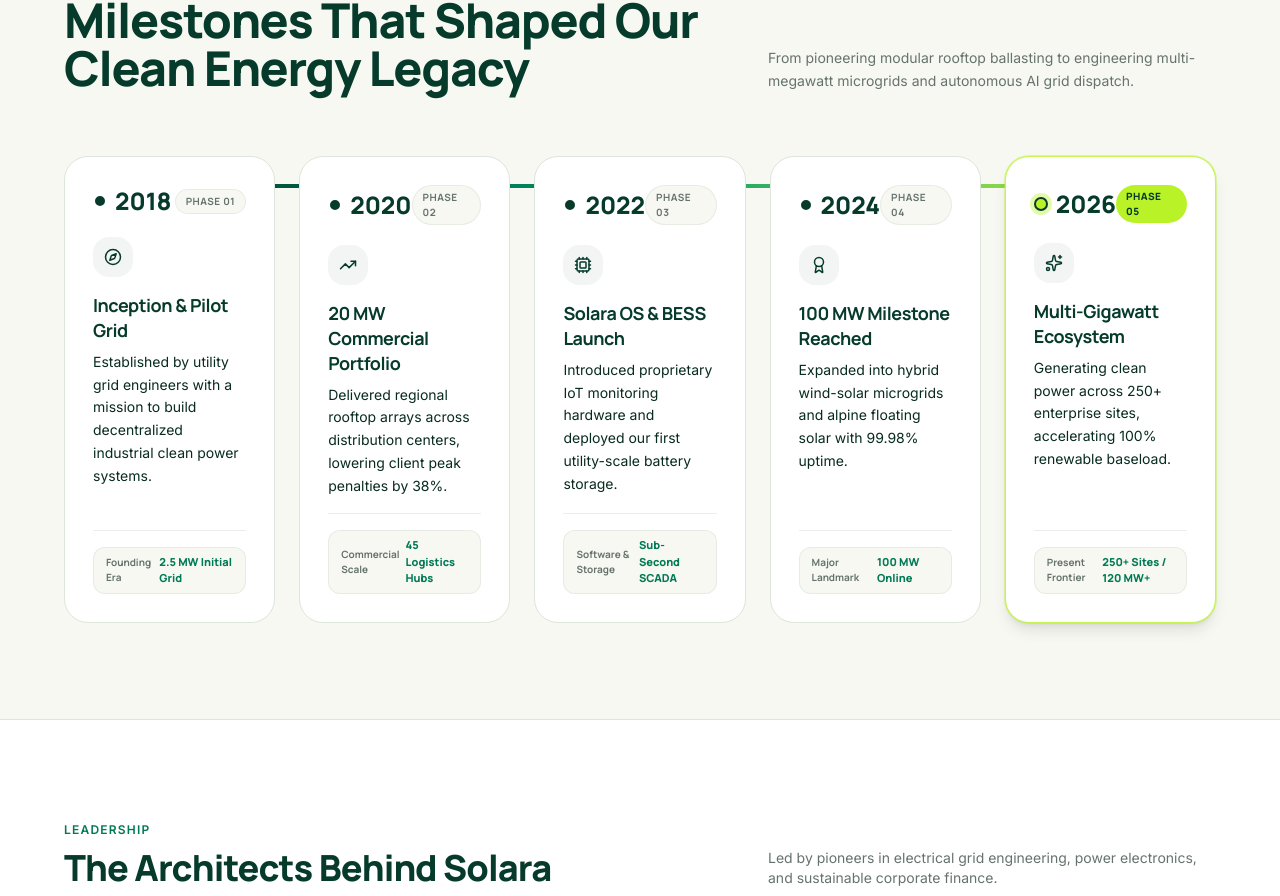
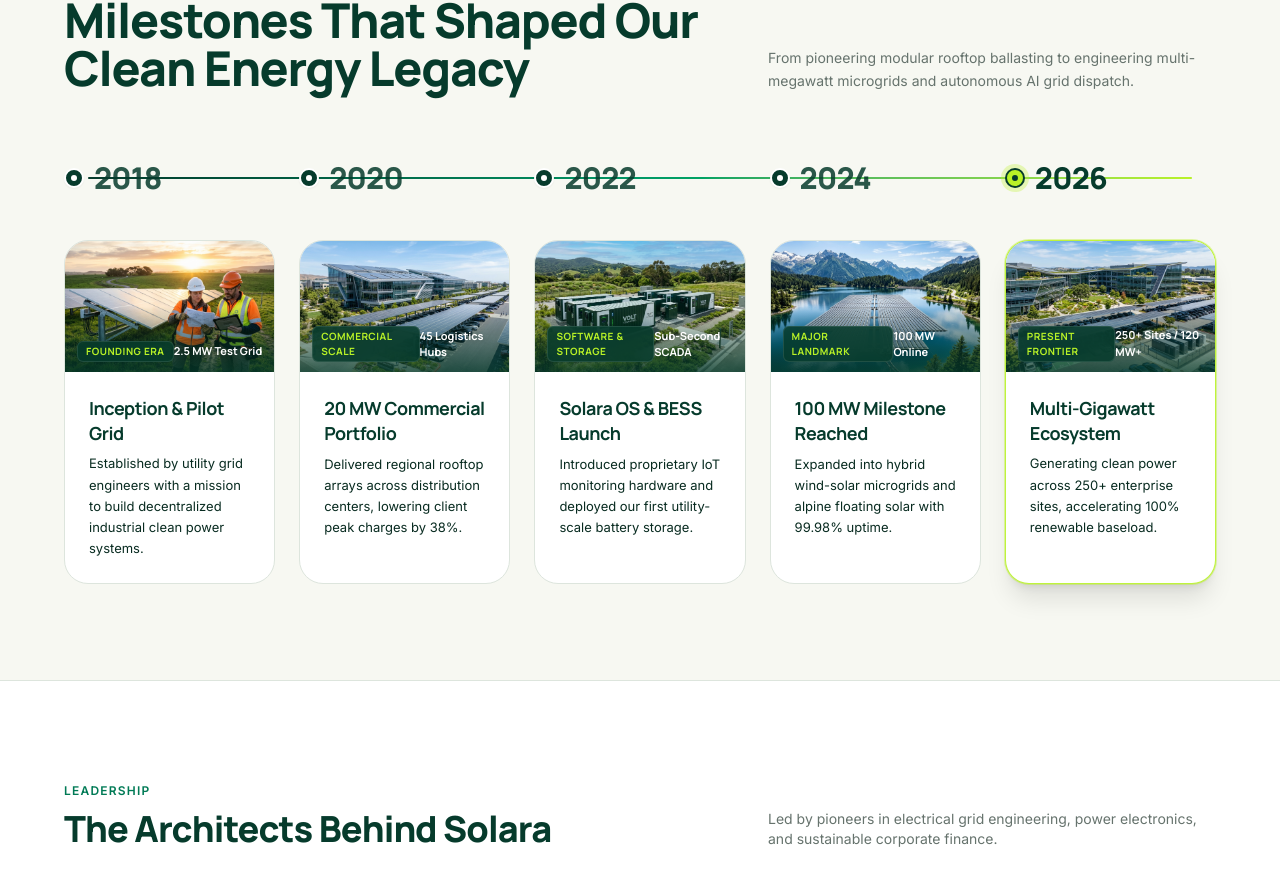
Before and after one commit to devanhaidar/solara-project, a Next.js app: page /about in a window 1280 px wide. Shown: the part 2552-3448 px from the top of the page. Built offline with nearby package versions, Linux system fonts and the light colour scheme.

Commit message:
style: position milestone line above cards, remove icons and phases, add custom supporting imagery

```diff
--- a/src/app/about/page.tsx
+++ b/src/app/about/page.tsx
@@ -62,45 +62,40 @@
 const timeline = [
   {
     year: "2018",
-    phase: "Phase 01",
     tag: "Founding Era",
-    icon: Compass,
+    image: "/images/milestone-2018-pilot.jpg",
     title: "Inception & Pilot Grid",
-    metric: "2.5 MW Initial Grid",
+    metric: "2.5 MW Test Grid",
     desc: "Established by utility grid engineers with a mission to build decentralized industrial clean power systems.",
   },
   {
     year: "2020",
-    phase: "Phase 02",
     tag: "Commercial Scale",
-    icon: TrendingUp,
+    image: "/images/project-nexus-solar.jpg",
     title: "20 MW Commercial Portfolio",
     metric: "45 Logistics Hubs",
-    desc: "Delivered regional rooftop arrays across distribution centers, lowering client peak penalties by 38%.",
+    desc: "Delivered regional rooftop arrays across distribution centers, lowering client peak charges by 38%.",
   },
   {
     year: "2022",
-    phase: "Phase 03",
     tag: "Software & Storage",
-    icon: Cpu,
+    image: "/images/solutions-storage.jpg",
     title: "Solara OS & BESS Launch",
     metric: "Sub-Second SCADA",
     desc: "Introduced proprietary IoT monitoring hardware and deployed our first utility-scale battery storage.",
   },
   {
     year: "2024",
-    phase: "Phase 04",
     tag: "Major Landmark",
-    icon: Award,
+    image: "/images/project-floating-solar.jpg",
     title: "100 MW Milestone Reached",
     metric: "100 MW Online",
     desc: "Expanded into hybrid wind-solar microgrids and alpine floating solar with 99.98% uptime.",
   },
   {
     year: "2026",
-    phase: "Phase 05",
     tag: "Present Frontier",
-    icon: Sparkles,
+    image: "/images/project-urban-microgrid.jpg",
     title: "Multi-Gigawatt Ecosystem",
     metric: "250+ Sites / 120 MW+",
     desc: "Generating clean power across 250+ enterprise sites, accelerating 100% renewable baseload.",
@@ -304,80 +299,84 @@
               </p>
             </div>
 
-            {/* Horizontal Timeline Track & Cards Grid */}
-            <div className="relative">
-              {/* Continuous Connected Progress Track Bar (Desktop) */}
-              <div className="hidden lg:block absolute top-7 left-12 right-12 h-1 bg-border-soft z-0">
+            {/* 1. Milestone Progress Track Line & Year Nodes ABOVE the Cards */}
+            <div className="relative mb-8 sm:mb-10">
+              {/* Continuous horizontal connecting line across all 5 milestones */}
+              <div className="hidden lg:block absolute top-1/2 -translate-y-1/2 left-6 right-6 h-[2px] bg-border-soft z-0">
                 <div className="h-full bg-gradient-to-r from-forest via-emerald-600 to-lime w-full rounded-full" />
               </div>
 
-              {/* 5-Column Horizontal Cards */}
-              <div className="grid grid-cols-1 md:grid-cols-2 lg:grid-cols-5 gap-6 relative z-10">
-                {timeline.map((item, idx) => {
-                  const Icon = item.icon;
-                  return (
+              {/* 5 Year Node Headers placed directly above each card column */}
+              <div className="grid grid-cols-2 sm:grid-cols-3 lg:grid-cols-5 gap-6 relative z-10">
+                {timeline.map((item, idx) => (
+                  <div key={idx} className="flex items-center gap-2.5 bg-[#F7F8F2] lg:bg-transparent py-1 pr-2 w-fit">
+                    {/* Node Dot */}
                     <div
-                      key={idx}
-                      className={`group flex flex-col justify-between p-6 sm:p-7 rounded-3xl bg-white border transition-all duration-300 relative hover:-translate-y-2 hover:shadow-2xl ${
+                      className={`w-5 h-5 rounded-full border-2 transition-all flex items-center justify-center shrink-0 ${
                         item.isCurrent
-                          ? "border-lime/80 shadow-lg ring-1 ring-lime/40"
-                          : "border-border-soft hover:border-lime/60"
+                          ? "bg-lime border-forest ring-4 ring-lime/30"
+                          : "bg-forest border-white shadow-xs"
                       }`}
                     >
-                      {/* Top Node Connector Indicator */}
-                      <div className="flex items-center justify-between mb-5">
-                        {/* Year Badge */}
-                        <div className="flex items-center gap-2">
-                          <div
-                            className={`w-3.5 h-3.5 rounded-full border-2 transition-all duration-300 ${
-                              item.isCurrent
-                                ? "bg-lime border-forest ring-4 ring-lime/40"
-                                : "bg-forest border-white group-hover:bg-lime"
+                      <div className={`w-1.5 h-1.5 rounded-full ${item.isCurrent ? "bg-forest" : "bg-white"}`} />
+                    </div>
+                    {/* Year Label */}
+                    <span
+                      className={`font-heading font-extrabold text-2xl sm:text-3xl tracking-tight transition-colors ${
+                        item.isCurrent ? "text-forest" : "text-forest/85"
                       }`}
-                          />
-                          <span className="font-heading font-extrabold text-2xl text-forest group-hover:text-emerald-700 transition-colors">
+                    >
                       {item.year}
                     </span>
                   </div>
+                ))}
+              </div>
+            </div>
 
-                        {/* Phase Tag */}
-                        <span
-                          className={`text-[10px] font-heading font-bold px-2.5 py-1 rounded-full uppercase tracking-wider ${
+            {/* 2. 5 Horizontal Milestone Cards with Supporting Images */}
+            <div className="grid grid-cols-1 md:grid-cols-2 lg:grid-cols-5 gap-6">
+              {timeline.map((item, idx) => (
+                <div
+                  key={idx}
+                  className={`group flex flex-col justify-between rounded-3xl bg-white border overflow-hidden transition-all duration-300 hover:-translate-y-2 hover:shadow-2xl ${
                     item.isCurrent
-                              ? "bg-lime text-forest font-extrabold"
-                              : "bg-[#F7F8F2] text-text-muted border border-border-soft/60"
+                      ? "border-lime/90 shadow-xl ring-1 ring-lime/40"
+                      : "border-border-soft hover:border-lime/60 hover:shadow-xl"
                   }`}
                 >
-                          {item.phase}
+                  {/* Supporting Image Header */}
+                  <div className="relative aspect-[16/10] overflow-hidden">
+                    <Image
+                      src={item.image}
+                      alt={item.title}
+                      fill
+                      className="object-cover group-hover:scale-110 transition-transform duration-500"
+                      sizes="(max-width: 768px) 100vw, 20vw"
+                    />
+                    <div className="absolute inset-0 bg-gradient-to-t from-forest/80 via-transparent to-transparent" />
+                    <div className="absolute bottom-2.5 left-3 right-3 flex items-center justify-between">
+                      <span className="text-[10px] font-heading font-bold uppercase tracking-wider px-2 py-0.5 rounded-md bg-forest/85 backdrop-blur-md text-lime border border-white/10">
+                        {item.tag}
+                      </span>
+                      <span className="text-[11px] font-heading font-bold text-white drop-shadow-sm">
+                        {item.metric}
                       </span>
                     </div>
-
-                      {/* Middle Content */}
-                      <div className="flex-1">
-                        <div className="w-10 h-10 rounded-2xl bg-forest/5 text-forest group-hover:bg-forest group-hover:text-lime flex items-center justify-center mb-4 transition-colors duration-300">
-                          <Icon size={18} />
                   </div>
 
+                  {/* Card Body */}
+                  <div className="p-5 sm:p-6 flex-1 flex flex-col justify-between">
+                    <div>
                       <h3 className="font-heading font-bold text-base sm:text-lg text-forest group-hover:text-emerald-700 transition-colors mb-2 leading-snug">
                         {item.title}
                       </h3>
-
-                        <p className="text-text-secondary text-xs sm:text-sm leading-relaxed mb-4">
+                      <p className="text-text-secondary text-xs sm:text-[13px] leading-relaxed">
                         {item.desc}
                       </p>
                     </div>
-
-                      {/* Bottom Metric Pill */}
-                      <div className="pt-4 border-t border-border-soft/60">
-                        <div className="inline-flex items-center gap-1.5 px-3 py-1.5 rounded-xl bg-[#F7F8F2] border border-border-soft/60 text-[11px] font-heading font-bold text-forest group-hover:border-lime/50 transition-colors w-full justify-between">
-                          <span className="text-text-muted text-[10px]">{item.tag}</span>
-                          <span className="text-emerald-700 font-extrabold text-[11px]">{item.metric}</span>
                   </div>
                 </div>
-                    </div>
-                  );
-                })}
-              </div>
+              ))}
             </div>
           </div>
         </section>
```
Also changed, not shown: public/images/milestone-2018-pilot.jpg (added). Lines whose indentation alone changed are shown as unchanged.
